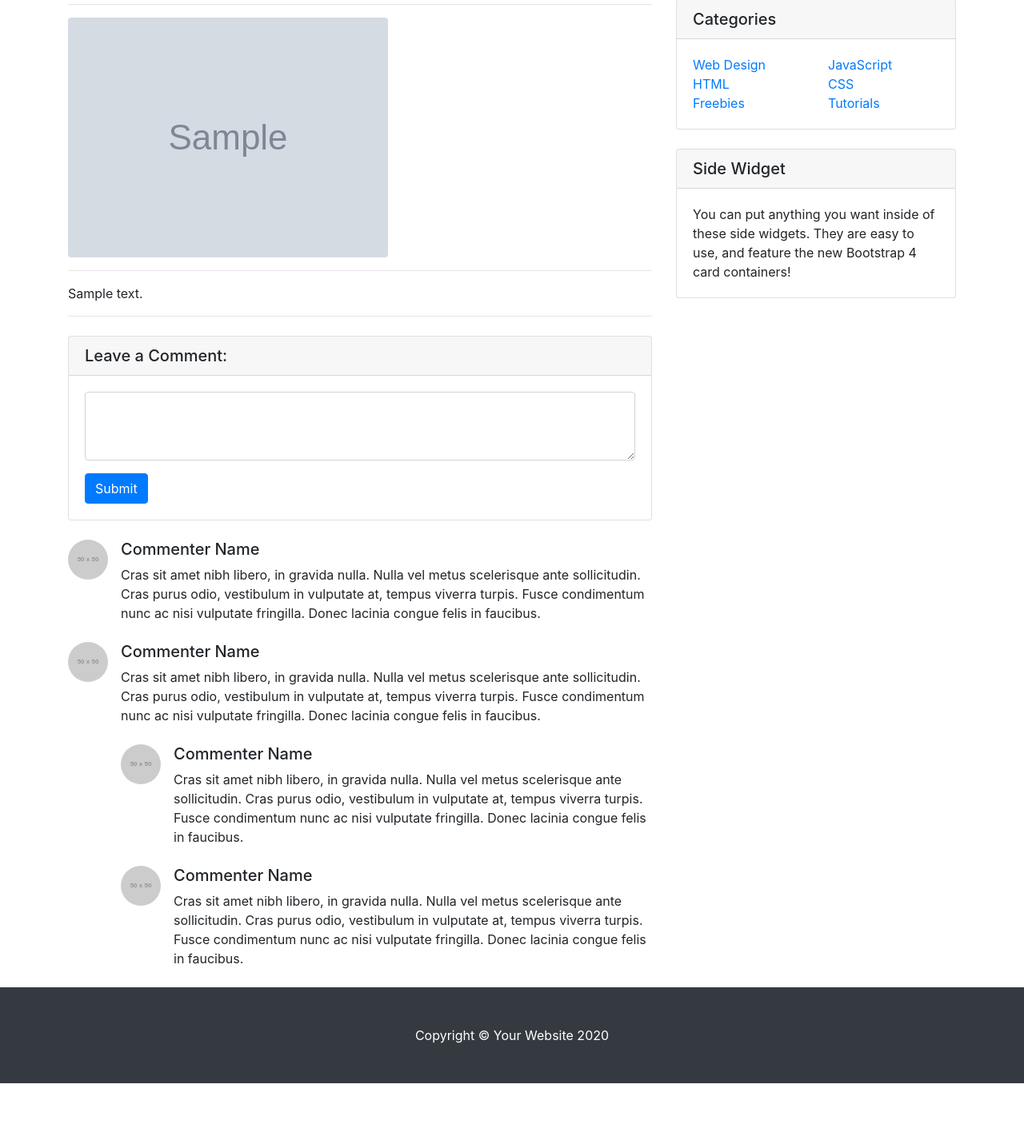
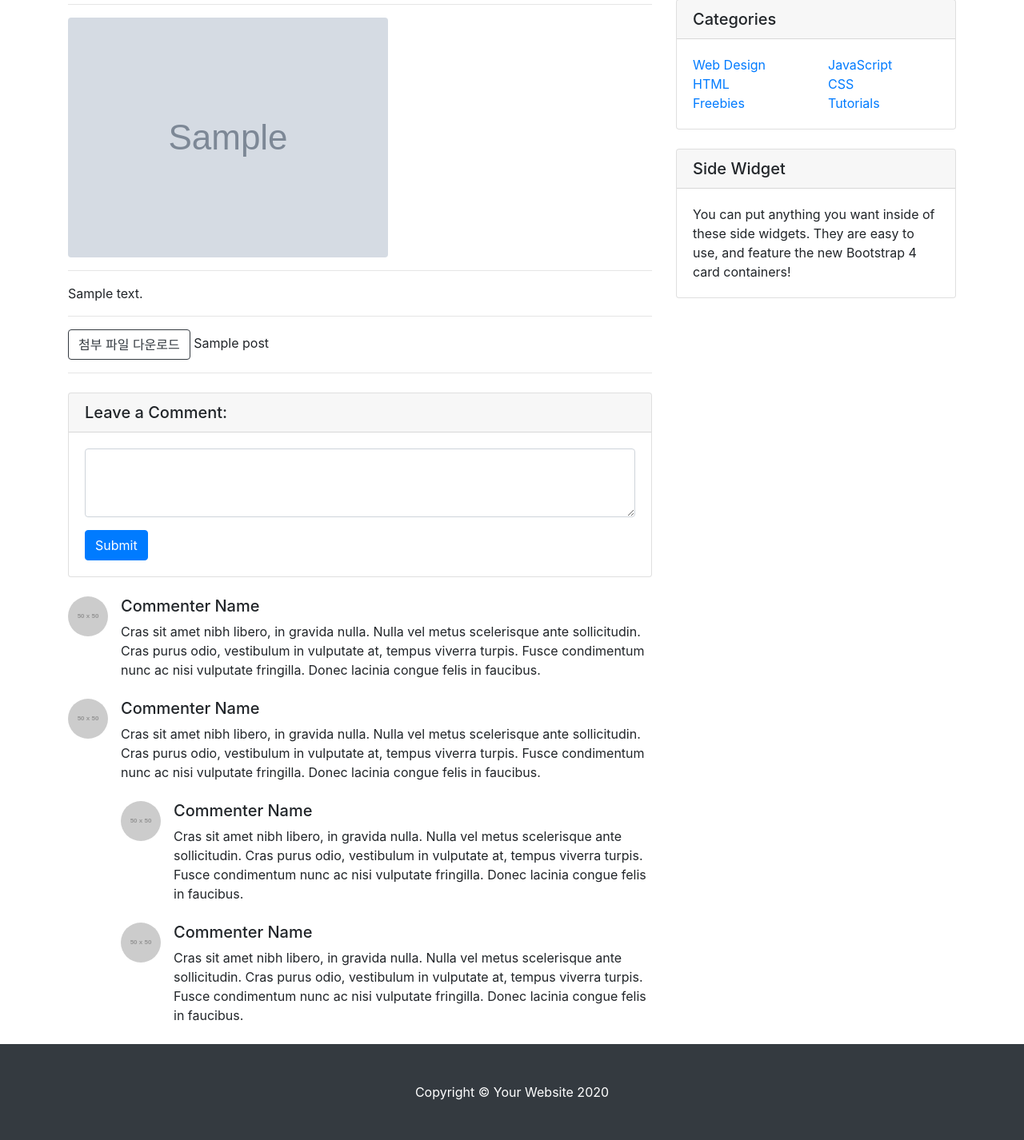
Before and after one commit to Jeeseob/DjangoBlog, a Django app: template blog/templates/blog/post_detail.html in a window 1280 px wide. Shown: the part 234-1660 px from the top of the page at 80% size. Before the commit the page ends 1589 px from the top, so only its background shows below. Run offline with Django 3.2, Linux system fonts and the light colour scheme; the template is opened without the code that fills it: most values are stand-ins (such as "Sample title", 1, 10 or a date in 2020); grey boxes marked "Sample" are stand-in pictures; grey boxes labelled with a size stand in for pictures from a placeholder-image service; some libraries are stand-ins or nearby versions.

Commit message:
head_imgae 및 attached_file이 없는 경우 오류가 발생하던 템플릿 개선, 다운로드 버튼 추가

```diff
--- a/blog/templates/blog/post_detail.html
+++ b/blog/templates/blog/post_detail.html
@@ -75,12 +75,23 @@
         <hr>
 
         <!-- Preview Image -->
-        <img class="img-fluid rounded" src="{{ post.head_image.url }}" alt="">
+          {% if post.head_image %}
+              <img class="img-fluid rounded" src="{{ post.head_image.url }}" alt=""/>
+          {% endif %}
 
         <hr>
 
         <!-- Post Content -->
         <p>{{ post.content }}</p>
+
+        <hr>
+
+        <!-- user upload file -->
+        {% if post.attached_file %}
+            <a href="{{ post.attached_file.url }}" type="button" class="btn btn-outline-dark" download>첨부 파일 다운로드</a>
+            {{ post.get_file_name }}
+        {% endif %}
+
         <hr>
 
         <!-- Comments Form -->
```
Also changed, not shown: blog/models.py (+6 -1 lines), blog/templates/blog/post_list.html (+6 -2 lines).
